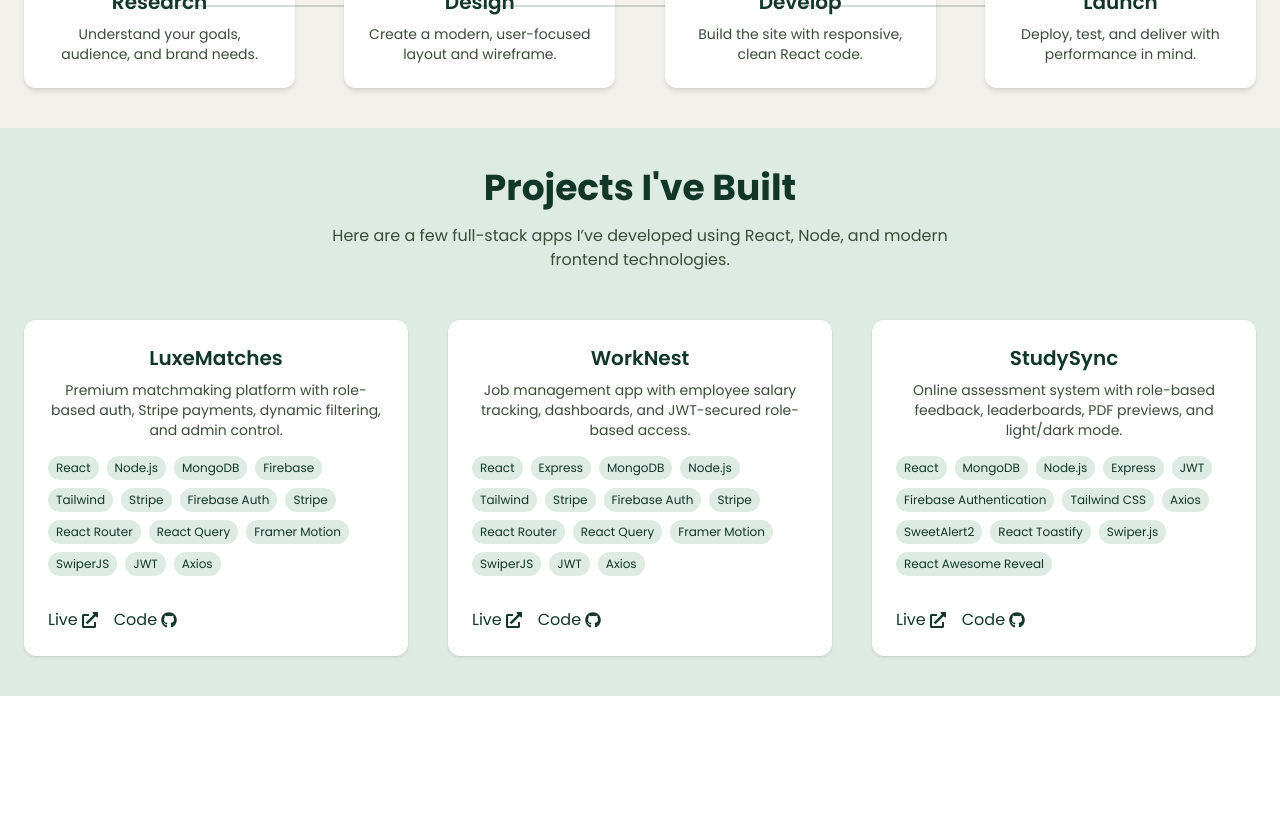
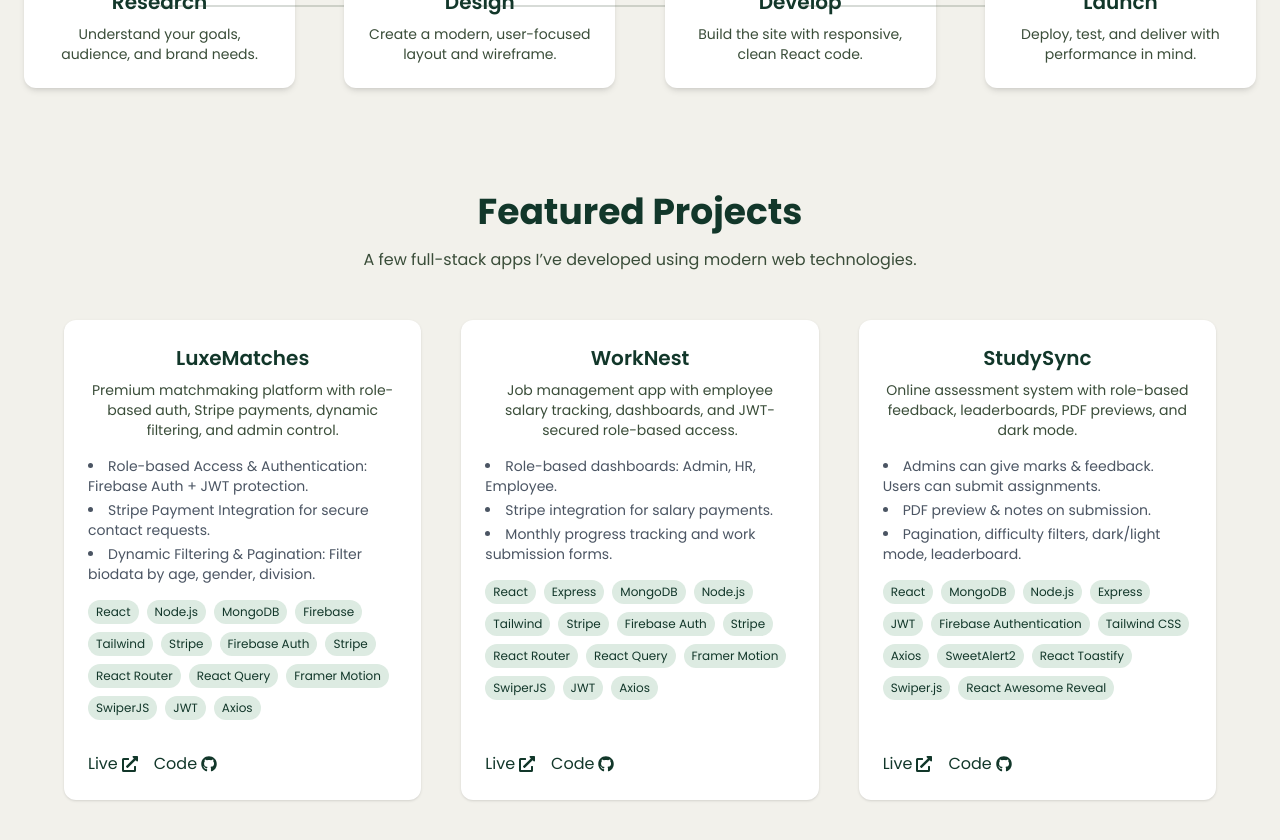
Before and after one commit to Md-Sufian-Jidan/cd-portfolio, a React (Vite) app: page / in a window 1280 px wide. Shown: the part 1640-2480 px from the top of the page. Before the commit the page ends 2336 px from the top, so only its background shows below. Built offline with nearby package versions, Linux system fonts and the light colour scheme.

Commit message:
process and project component added

```diff
--- a/src/index.css
+++ b/src/index.css
@@ -1,3 +1,13 @@
 @tailwind base;
 @tailwind components;
 @tailwind utilities;
+
+html {
+  scroll-behavior: smooth;
+}
+
+html,
+body,
+#root {
+  height: 100%;
+}
--- a/src/pages/Home/Hero/Hero.jsx
+++ b/src/pages/Home/Hero/Hero.jsx
@@ -1,5 +1,4 @@
 import { motion } from "framer-motion";
-import { Link } from "react-router-dom";
 import { FaArrowRight } from "react-icons/fa";
 
 const Hero = () => {
@@ -9,7 +8,7 @@
                 initial={{ opacity: 0, y: 30 }}
                 animate={{ opacity: 1, y: 0 }}
                 transition={{ duration: 0.8, ease: "easeOut" }}
-                className="text-center max-w-2xl"
+                className="text-center max-w-4xl"
             >
                 <h1 className="text-4xl md:text-5xl font-bold text-primary mb-4">
                     We Connect <br className="hidden sm:block" /> Your Vision with Code
@@ -17,12 +16,12 @@
                 <p className="text-secondary text-lg md:text-xl mb-8">
                     I’m a web developer building sleek, responsive websites and apps using modern tools like React, Tailwind, and Framer Motion.
                 </p>
-                <Link
-                    to="/projects"
+                <a
+                    href={`#projects`}
                     className="inline-flex items-center gap-2 px-6 py-3 bg-primary text-white rounded-xl font-semibold hover:scale-105 transition-transform"
                 >
                     View Projects <FaArrowRight className="mt-0.5" />
-                </Link>
+                </a>
             </motion.div>
         </section>
     );
--- a/src/pages/Home/Projects/Projects.jsx
+++ b/src/pages/Home/Projects/Projects.jsx
@@ -6,11 +6,9 @@
         title: "LuxeMatches",
         description: "Premium matchmaking platform with role-based auth, Stripe payments, dynamic filtering, and admin control.",
         features: [
-            `Role-based Access & Authentication: Users can log in using Firebase Auth, and routes are protected with JWT
-for security.`,
-            `Stripe Payment Integration: Users can securely pay to request contact details, which are later approved by
-admins`,
-            `Dynamic Filtering & Pagination: Users can filter Biodata by age, division, and gender with seamless client-server sync.`
+            "Role-based Access & Authentication: Firebase Auth + JWT protection.",
+            "Stripe Payment Integration for secure contact requests.",
+            "Dynamic Filtering & Pagination: Filter biodata by age, gender, division."
         ],
         tech: ["React", "Node.js", "MongoDB", "Firebase", "Tailwind", "Stripe", "Firebase Auth", "Stripe", "React Router", "React Query", "Framer Motion", "SwiperJS", "JWT", "Axios"],
         live: "https://luxe-matches-client.vercel.app/",
@@ -20,9 +18,9 @@
         title: "WorkNest",
         description: "Job management app with employee salary tracking, dashboards, and JWT-secured role-based access.",
         features: [
-            `Role-based dashboards: Three role based dashboards. Admin, Hr, Employee(JWT protected)`,
-            `Stripe integration for employee salary payments`,
-            `Work submission forms and monthly progress tracking`
+            "Role-based dashboards: Admin, HR, Employee.",
+            "Stripe integration for salary payments.",
+            "Monthly progress tracking and work submission forms."
         ],
         tech: ["React", "Express", "MongoDB", "Node.js", "Tailwind", "Stripe", "Firebase Auth", "Stripe", "React Router", "React Query", "Framer Motion", "SwiperJS", "JWT", "Axios"],
         live: "https://work-nest-client.web.app/",
@@ -30,11 +28,11 @@
     },
     {
         title: "StudySync",
-        description: "Online assessment system with role-based feedback, leaderboards, PDF previews, and light/dark mode.",
+        description: "Online assessment system with role-based feedback, leaderboards, PDF previews, and dark mode.",
         features: [
-            `Role-based access: Admins can review, give marks, and feedback.Users create and see the assignments.`,
-            `Preview: Submit assignments with PDF preview and notes.`,
-            `Features: Pagination, Difficulty Filter, Dark/Light Mode, Leaderboard.`
+            "Admins can give marks & feedback. Users can submit assignments.",
+            "PDF preview & notes on submission.",
+            "Pagination, difficulty filters, dark/light mode, leaderboard."
         ],
         tech: ["React", "MongoDB", "Node.js", "Express", "JWT", "Firebase Authentication", "Tailwind CSS", "Axios", "SweetAlert2", "React Toastify", "Swiper.js", "React Awesome Reveal"],
         live: "https://online-assessment-client.web.app/",
@@ -42,20 +40,20 @@
     },
 ];
 
-const Projects = () => {
+export default function Projects({ projectRef }) {
     return (
-        <section className="bg-accent py-10 px-6">
-            <div className="text-center">
+        <section id="projects" className="bg-light py-16 px-6">
+            <div className="max-w-6xl mx-auto text-center">
                 <motion.h2
                     initial={{ opacity: 0, y: 20 }}
                     whileInView={{ opacity: 1, y: 0 }}
                     transition={{ duration: 0.6 }}
                     className="text-3xl md:text-4xl font-bold text-primary mb-4"
                 >
-                    Projects I've Built
+                    Featured Projects
                 </motion.h2>
                 <p className="text-secondary mb-12 max-w-2xl mx-auto">
-                    Here are a few full-stack apps I’ve developed using React, Node, and modern frontend technologies.
+                    A few full-stack apps I’ve developed using modern web technologies.
                 </p>
 
                 <div className="grid gap-10 md:grid-cols-2 lg:grid-cols-3">
@@ -70,6 +68,13 @@
                             <div>
                                 <h3 className="text-xl font-semibold text-primary mb-2">{project.title}</h3>
                                 <p className="text-secondary text-sm mb-4">{project.description}</p>
+
+                                <ul className="text-left list-disc list-inside text-sm text-gray-600 mb-4 space-y-1">
+                                    {project.features.map((feature, i) => (
+                                        <li key={i}>{feature}</li>
+                                    ))}
+                                </ul>
+
                                 <div className="flex flex-wrap gap-2 mb-4">
                                     {project.tech.map((tech, i) => (
                                         <span
@@ -81,6 +86,7 @@
                                     ))}
                                 </div>
                             </div>
+
                             <div className="flex gap-4 mt-4">
                                 <a
                                     href={project.live}
@@ -106,5 +112,3 @@
         </section>
     );
 }
-
-export default Projects;
```
